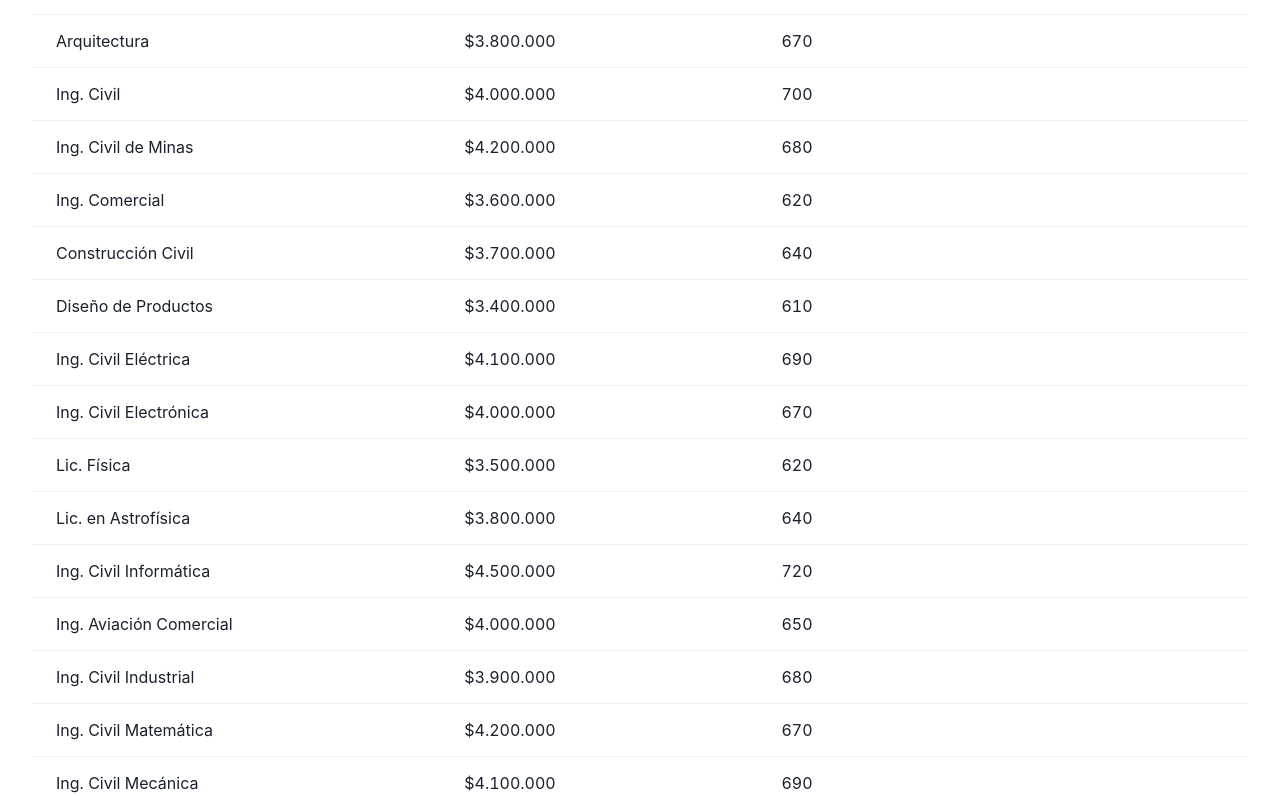
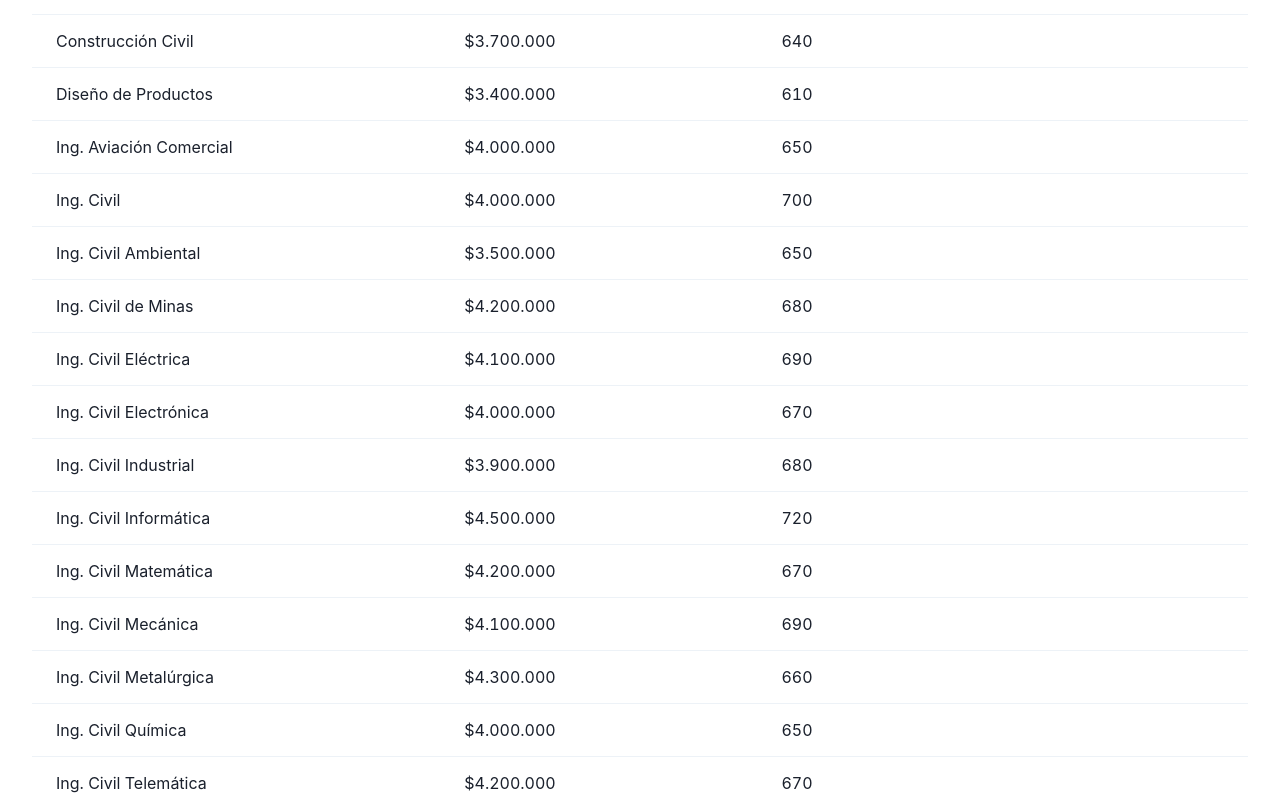
Before and after one commit to Viickii/Proyecto-DIU, a React (Vite) app: page /aranceles in a window 1280 px wide. Shown: the part 984-1780 px from the top of the page. Built offline with nearby package versions, Linux system fonts and the light colour scheme.

Commit message:
Update aranceles.jsx
orden alfabético

```diff
--- a/src/views/aranceles.jsx
+++ b/src/views/aranceles.jsx
@@ -1,7 +1,8 @@
 import { Box, Flex, Heading, Text, Breadcrumb, BreadcrumbItem, BreadcrumbLink, Table, Thead, Tbody, Tr, Th, Td } from '@chakra-ui/react';
-import carrerasData from '/src/assets/carreras2.json';
+import carreras2 from '/src/assets/carreras2.json';
 import ImageWithTitle from '../components/imageTitle';
 
+const carrerasData = carreras2.sort((a, b) => a.nombre.localeCompare(b.nombre));
 export default function Aranceles() {
   return (
     <Box position="relative">
```
